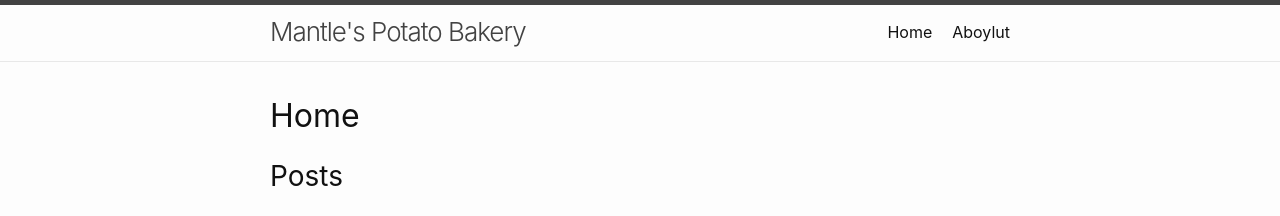
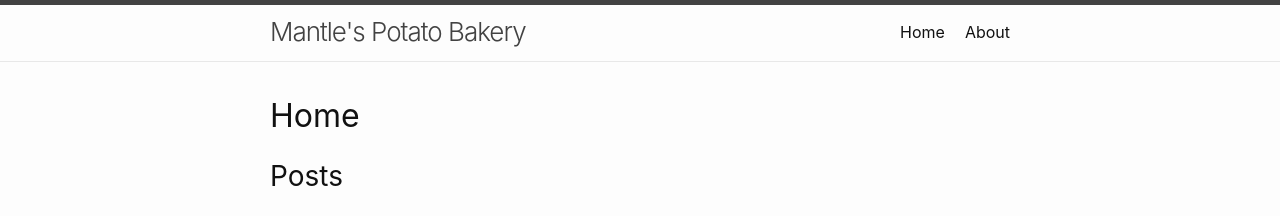
Before and after one commit to CSharperMantle/CSharperMantle.github.io, a Jekyll site: the page built from index.md, in a window 1280 px wide. Shown: the top 216 px of the page. Built offline with Jekyll 4.4.1, drawn with Linux system fonts in a browser that asks for light colours.

Commit message:
Update about.md

```diff
--- a/about.md
+++ b/about.md
@@ -1,4 +1,4 @@
-# Aboylut
+# About
 
 I am Rong "Mantle" Bao, a Chinese student and amateur coder.
 
```
